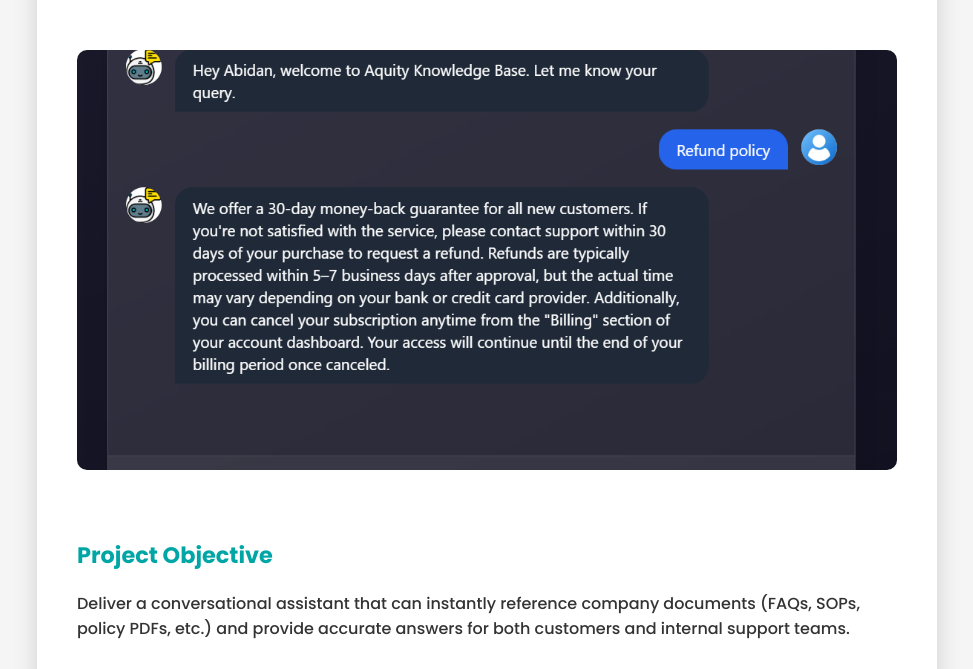
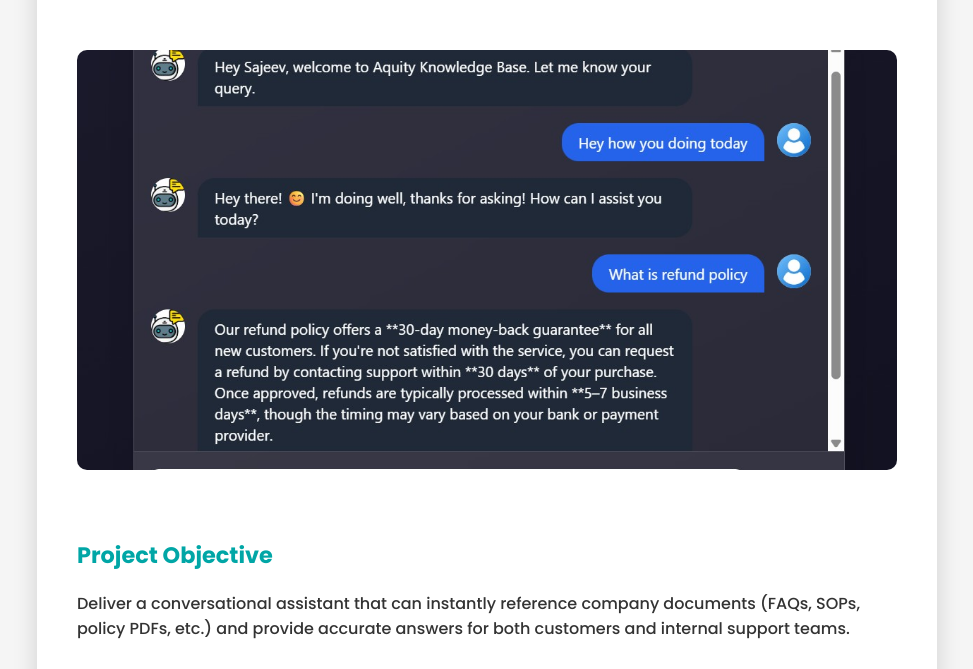
Before and after one commit to sajeevsingh/sajeevsingh.github.io, a plain HTML site: page kb-agent.html in a window 1280 px wide. Shown: the part 131-800 px from the top of the page, without its empty margins (153-1126 px from the left). Drawn offline with Linux system fonts and the light colour scheme.

Commit message:
Update kb-agent.html

```diff
--- a/kb-agent.html
+++ b/kb-agent.html
@@ -32,7 +32,7 @@
   <div class="container">
     <h1>AI Knowledge Base Agent</h1>
 
-    <img src="knowledgebase1.png" alt="Knowledge Base Agent Screenshot"/>
+    <img src="KB.jpg" alt="Knowledge Base Agent Screenshot"/>
 
     <h2>Project Objective</h2>
     <p>
```
